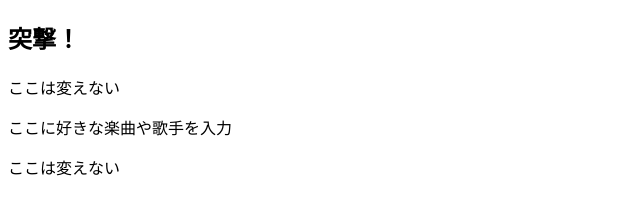
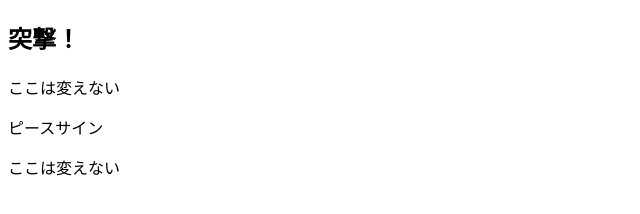
Before and after one commit to imairishou/testConflict, a plain HTML site: page index.html in a window 1280 px wide. Shown: the whole page, without its empty margins (0-640 px from the left). Drawn offline with Linux system fonts and the light colour scheme.

Commit message:
[modify]index.html

```diff
--- a/index.html
+++ b/index.html
@@ -6,7 +6,7 @@
 <body>
 <h2> 突撃！ </h2>
 <p>ここは変えない</p>
-<p>ここに好きな楽曲や歌手を入力</p>
+<p>ピースサイン</p>
 <p>ここは変えない</p>
 </body>
 </html>
```
